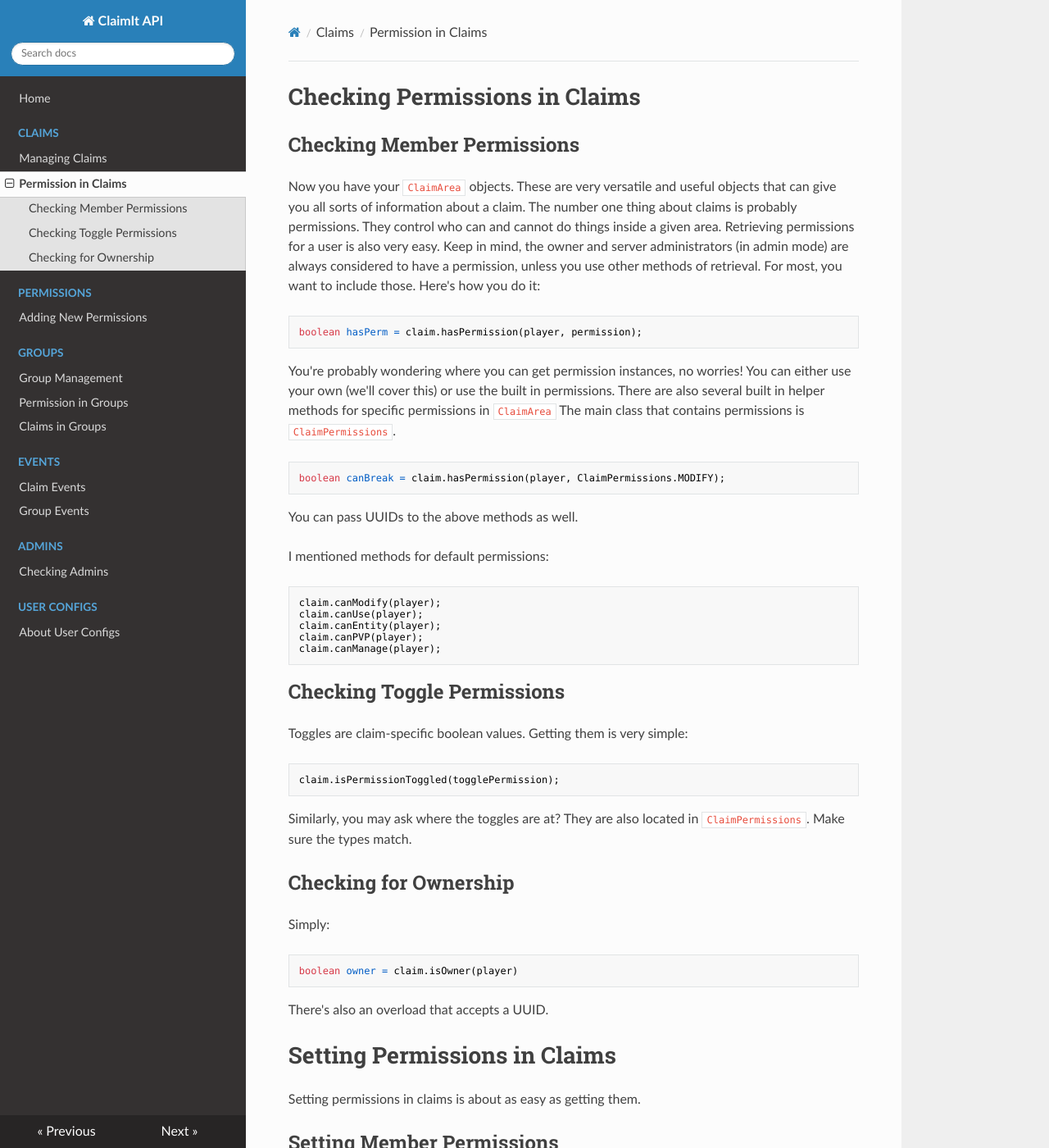
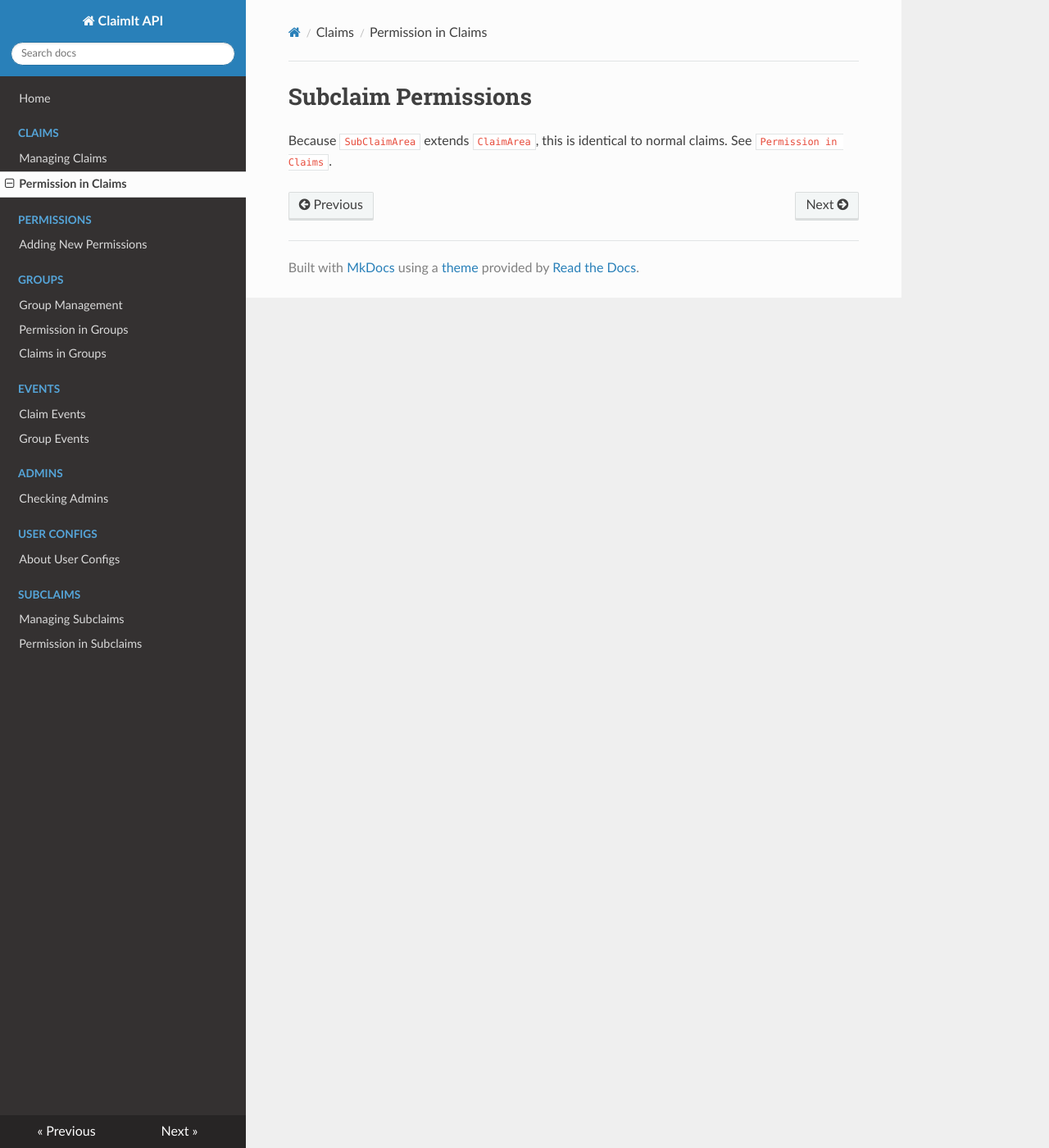
Before and after one commit to itsmeow/ClaimIt, an MkDocs documentation site: the page built from docs/claims/claim_permissions.md, in a window 1280 px wide and 1400 px high. Shown: the whole window at 82% size. Built offline with MkDocs 1.6.1, drawn with Linux system fonts in a browser that asks for light colours; nearby versions of some CDN libraries; some of the changed text lies outside the part shown.

Commit message:
Finish up docs- 1.1.0 final

````diff
--- a/docs/claims/claim_permissions.md
+++ b/docs/claims/claim_permissions.md
@@ -1,97 +1,3 @@
-# Checking Permissions in Claims
+# Subclaim Permissions
 
-## Checking Member Permissions
-
-Now you have your `ClaimArea` objects. These are very versatile and useful objects that can give you all sorts of information about a claim.
-The number one thing about claims is probably permissions. They control who can and cannot do things inside a given area. Retrieving permissions for a user is also very easy.
-Keep in mind, the owner and server administrators (in admin mode) are always considered to have a permission, unless you use other methods of retrieval.
-For most, you want to include those. Here's how you do it:
-
-```java
-boolean hasPerm = claim.hasPermission(player, permission);
-```
-
-You're probably wondering where you can get permission instances, no worries! You can either use your own (we'll cover this) or use the built in permissions. There are also several built in helper methods for specific permissions in `ClaimArea`
-The main class that contains permissions is `ClaimPermissions`.
-
-```java
-boolean canBreak = claim.hasPermission(player, ClaimPermissions.MODIFY);
-```
-
-You can pass UUIDs to the above methods as well.
-
-I mentioned methods for default permissions:
-
-```java
-claim.canModify(player);
-claim.canUse(player);
-claim.canEntity(player);
-claim.canPVP(player);
-claim.canManage(player);
-```
-
-## Checking Toggle Permissions
-
-Toggles are claim-specific boolean values. Getting them is very simple:
-
-```java
-claim.isPermissionToggled(togglePermission);
-```
-
-Similarly, you may ask where the toggles are at? They are also located in `ClaimPermissions`. Make sure the types match.
-
-## Checking for Ownership
-
-Simply:
-
-```java
-boolean owner = claim.isOwner(player)
-```
-
-There's also an overload that accepts a UUID.
-
-
-# Setting Permissions in Claims
-Setting permissions in claims is about as easy as getting them.
-
-## Setting Member Permissions
-
-### Adding members
-
-Adding members is done like so:
-
-```java
-claim.addMember(player, memberPermission);
-```
-You can also use UUIDs:
-
-```java
-claim.addMember(uuid, memberPermission,);
-```
-
-### Removing members
-
-Removing members is done similarly to adding them:
-
-```java
-claim.removeMember(player, memberPermission);
-```
-UUIDs:
-
-```java
-claim.removeMember(uuid, memberPermission);
-```
-
-## Setting Toggle Permissions
-
-### Flipping Toggles
-You can reverse a toggle easily:
-
-```java
-claim.flipPermissionToggle(togglePermission);
-```
-You may also wish to set its value directly:
-
-```java
-claim.setPermissionToggle(togglePermission, booleanValue);
-```
+Because `SubClaimArea` extends `ClaimArea`, this is identical to normal claims. See `Permission in Claims`.
--- a/mkdocs.yml
+++ b/mkdocs.yml
@@ -16,6 +16,9 @@ nav:
     - Checking Admins: 'admins/admins.md'
   - User Configs:
     - About User Configs: 'userconfigs/index.md'
+  - Subclaims:
+    - Managing Subclaims: 'subclaims/subclaim_management.md'
+    - Permission in Subclaims: 'subclaims/subclaim_permissions.md'
 
 site_name: ClaimIt API
 theme:
````
Also changed, not shown: docs/claims/claim_management.md (+3 -3 lines), docs/subclaims/subclaim_management.md (added, +68 -0 lines), docs/subclaims/subclaim_permissions.md (added, +97 -0 lines).
